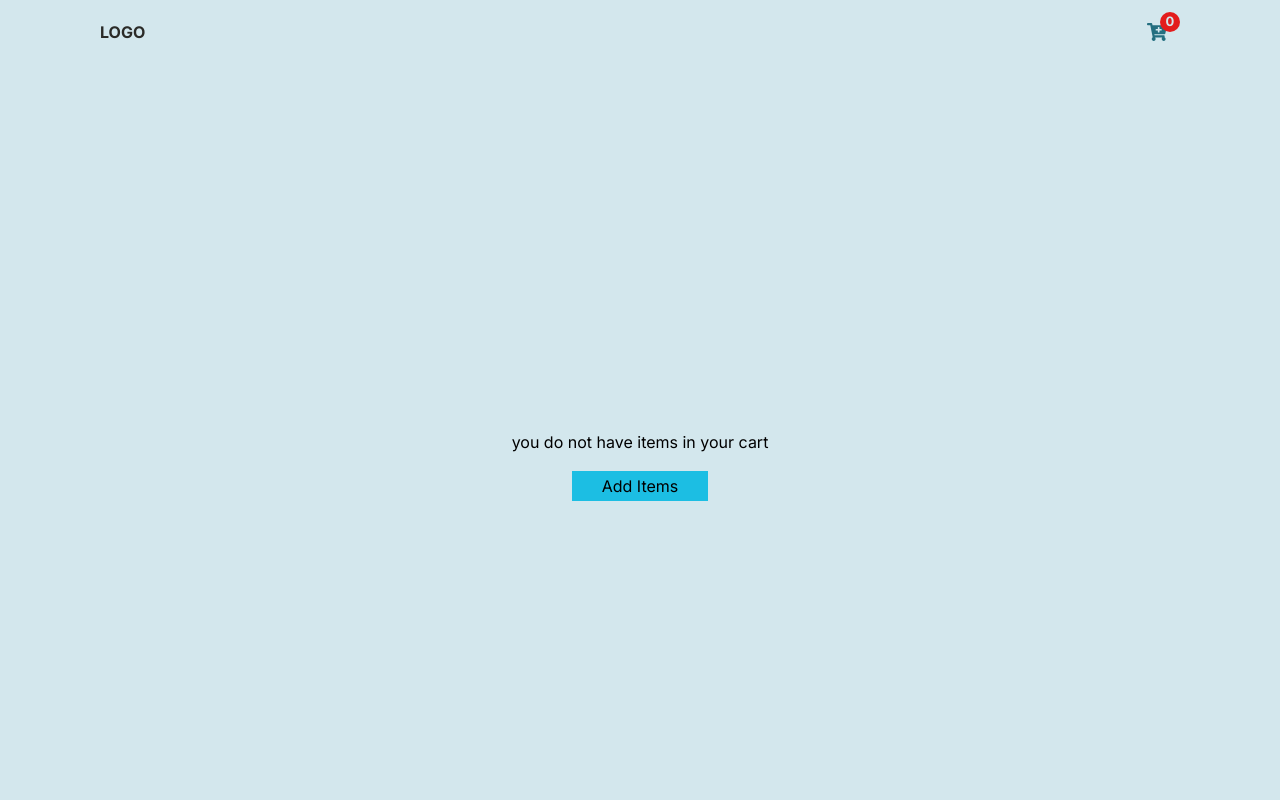
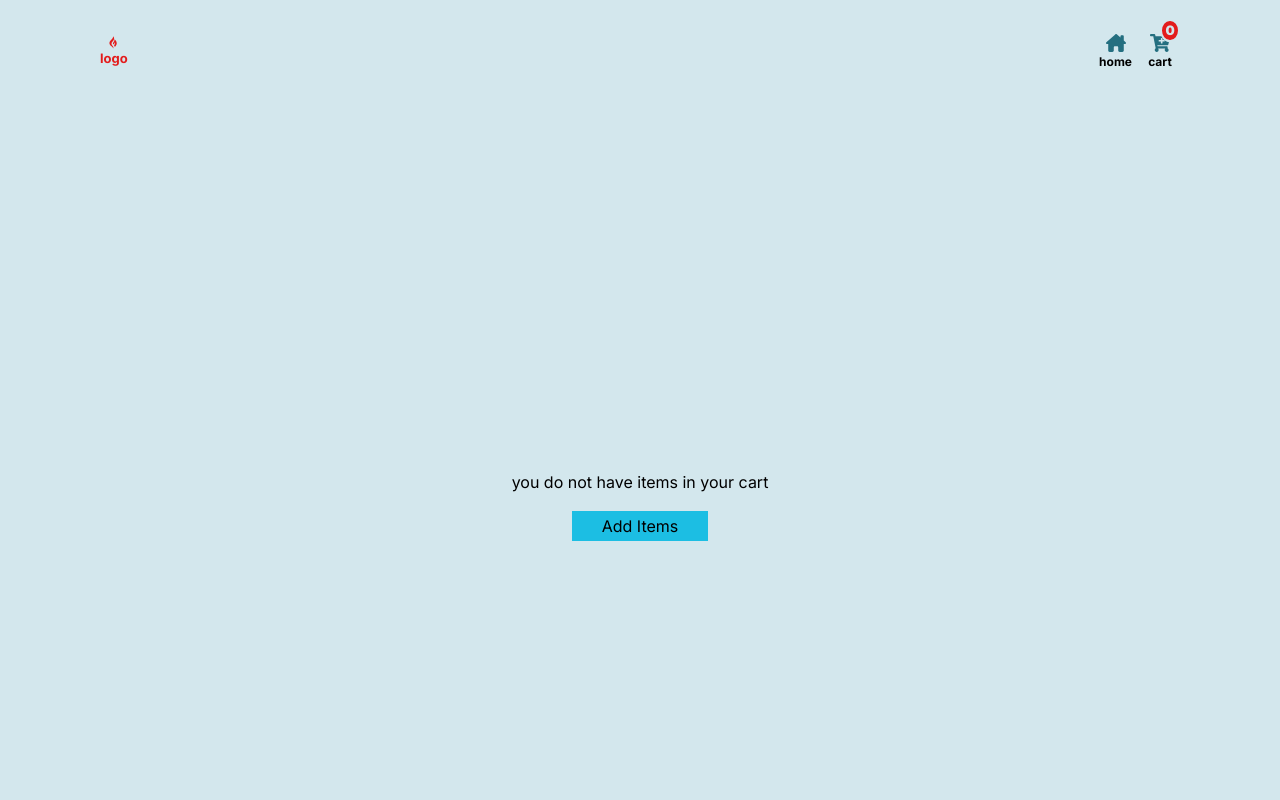
Before and after one commit to Malwande-Dzanibe/ecommerce-demo-v2, a Next.js app: page /cart in a window 1280 px wide. Shown: the top 800 px of the page. Built offline with nearby package versions, Linux system fonts and the light colour scheme.

Commit message:
2024-05-12

```diff
--- a/app/cart/page.tsx
+++ b/app/cart/page.tsx
@@ -3,6 +3,7 @@ import React, {useContext, useEffect, useState} from 'react'
 import  context from '@/store/ContextComponent'
 import Image from 'next/image'
 import Link from 'next/link'
+import {FaPlusCircle, FaMinusCircle, FaTimesCircle} from "react-icons/fa"
 
 const page = () => {
 
@@ -59,9 +60,9 @@ useEffect(()=>{
                           <p className='in-cart-q'>Quantity : {item.quantity}</p>
                         </div>
                         <div>
-                          <button className={`qqb`} onClick={()=>usingContext.toggleQuantityCart("dec", item)}>-</button>
-                          <button className='qqb' onClick={()=>usingContext.toggleQuantityCart("inc", item)}>+</button>
-                          <button className='qqb-remove' onClick={()=>usingContext.onRemove(item)}>x</button>
+                          <button className={`qqb`} onClick={()=>usingContext.toggleQuantityCart("dec", item)}><FaMinusCircle className='in-cart-btn'/></button>
+                          <button className='qqb' onClick={()=>usingContext.toggleQuantityCart("inc", item)}><FaPlusCircle className='in-cart-btn'/></button>
+                          <button className='qqb-remove' onClick={()=>usingContext.onRemove(item)}><FaTimesCircle className='in-cart-btn'/></button>
                         </div>
                       </div>
                     </div>
--- a/app/globals.css
+++ b/app/globals.css
@@ -7,7 +7,7 @@ body{
 }
 
 nav{
-  height: 8vh;
+  min-height: 13vh;
   width: 100%;
 
   display: flex;
@@ -18,7 +18,12 @@ nav{
 
 .logo{
   font-weight: bolder;
-  color: #2b2b28;
+  color: rgb(227, 28, 28);
+  display: flex;
+  justify-content: center;
+  flex-direction: column;
+  align-items: center;
+  font-size: 13px;
 }
 
 .links{
@@ -29,6 +34,7 @@ nav{
 .links-wrapper{
   display: flex;
   align-items: center;
+  font-weight: bold;
 }
 
 .spinner{
@@ -41,6 +47,7 @@ nav{
 .linkss2{
   color: rgb(36, 111, 128);
   font-size: 20px;
+  margin-left: 3px;
 }
 
 .linkss{
@@ -54,12 +61,13 @@ nav{
   font-size: 13px;
   align-items: center;
   justify-content: center;
-  margin-top: -20px;
-  margin-left: -10px;
+  margin-top: -43px;
+  margin-left: -13px;
+  border: 2px rgb(211, 231, 237) solid;
 }
 
 .in-cart-q{
-  font-size: 12px;
+  font-size: 11px;
   font-weight: bold;
 }
 
@@ -175,13 +183,13 @@ svg{
   color: rgb(164, 161, 161);
 }
 
-.quantity{
-  margin-right: 10px;
-}
-
 .quantity-wrapper{
   display: flex;
   margin-bottom: 20px;
+}
+
+.quantity{
+  margin-right: 2px;
 }
 
 .quantity-wrapper2{
@@ -190,10 +198,11 @@ svg{
 }
 
 .qb{
-  border: solid transparent 1px;
-  padding: 0px 20px;
+  border: rgb(28, 190, 227) solid 1px ;
+  padding: 5px 20px;
   margin: 0px  3px;
-  background-color:  rgb(28, 190, 227);
+  background-color: rgb(211, 231, 237);
+  color:rgb(28, 190, 227);
 }
 
 .detail{
@@ -217,18 +226,26 @@ svg{
  display: none;
 }
 
-.qqb{
-  border: solid transparent 1px;
-  padding: 0px 8px;
-  margin: 0px  3px;
-  background-color:  rgb(28, 190, 227);
+.in-cart-btn{
+  font-size: 12px;
 }
 
+.qqb{
+  border: rgb(28, 190, 227) solid 1px ;
+  padding: 5px 8px;
+  margin: 0px  2px;
+  color: rgb(28, 190, 227);
+  background-color: rgb(211, 231, 237);
+}
+
+
+
 .qqb-remove{
-  border: solid transparent 1px;
-  padding: 0px 8px;
-  margin: 0px  3px;
-  background-color:  rgb(227, 28, 28);
+  border: rgb(227, 28, 28) solid 1px ;
+  padding: 5px 8px;
+  background-color: rgb(211, 231, 237);
+  margin: 0px  2px;
+  color:  rgb(227, 28, 28);
 }
 
 .hey{
@@ -236,14 +253,18 @@ svg{
 }
 
 .fa1{
-  padding: 0px 20px;
-  background-color: rgb(28, 190, 227);
+  padding: 5px 20px;
+  background-color: rgb(211, 231, 237);
   margin-right: 5px;
+  color:rgb(28, 190, 227) ;
+  border: rgb(28, 190, 227) solid 1px ;
 }
 
 .fa2{
-  padding: 0px 20px;
-  background-color: rgb(28, 190, 227);
+  padding: 5px 20px;
+  background-color: rgb(211, 231, 237);
+  border: rgb(28, 190, 227) solid 1px ;
+  color:rgb(28, 190, 227);
 }
 
 .btn{
@@ -260,6 +281,23 @@ svg{
   margin: 5px;
 }
 
+.cart-w{
+  display: flex;
+  justify-content: center;
+  flex-direction: column;
+  align-items: center;
+  margin-left: 15px;
+  font-size: 12px;
+}
+
+.cart-w2{
+  display: flex;
+  justify-content: center;
+  flex-direction: column;
+  align-items: center;
+  font-size: 12px;
+}
+
 .change-images{
   display: flex;
   margin-top: 10px;
@@ -270,22 +308,28 @@ svg{
 }
 
 .add-to-cart{
-  border: solid black 1px;
   padding: 0px 20px;
   margin-right: 5px;
   transition: all .1s linear;
+  background-color: rgb(211, 231, 237);
+  color:rgb(28, 190, 227);
+  border: rgb(28, 190, 227) solid 1px ;
+  font-weight: bold;
 }
 
 .add-to-cart:hover{
-  background-color:  rgb(28, 190, 227);
+  transform: scale(1.1);
 }
 
 .buy-now{
-  border: solid transparent 1px;
+  border: rgb(28, 190, 227) solid 1px ;
   padding: 0px 20px;
-  background-color:  rgb(28, 190, 227);
+  background-color:rgb(28, 190, 227) ;
   transition: all .1s linear;
+  color:rgb(211, 231, 237);
+  font-weight: bold;
 }
+
 
 .buy-now:hover{
 transform: scale(1.1);
--- a/components/NavBar.tsx
+++ b/components/NavBar.tsx
@@ -3,7 +3,8 @@
 import Link from 'next/link'
 import React, {useContext, useEffect, useState} from 'react'
 import context  from '@/store/ContextComponent'
-import {FaCartPlus} from "react-icons/fa"
+import {FaCartPlus, FaGripfire} from "react-icons/fa"
+import {FaHouseChimney} from "react-icons/fa6"
 
 const NavBar = () => {
 
@@ -20,12 +21,18 @@ useEffect(()=>{
         <nav>
             <div className='logo-wrapper'>
                 <Link className='logo' href={"/"}>
-                    LOGO
+                   <FaGripfire/>
+                   <p>logo</p>
                 </Link>
             </div>
             <div className='links-wrapper'>
-                <Link href={"/cart"}>
+                <Link href={"/"} className='cart-w2'>
+                <FaHouseChimney className='linkss2'/>
+                <p>home</p>
+                </Link>
+                <Link href={"/cart"} className='cart-w'>
                 <FaCartPlus className='linkss2'/>
+                <p>cart</p>
                 </Link>
                 <Link className='linkss' href={"/cart"}>
                     {usingContext.totalQuantity}
--- a/components/SingleProduct.tsx
+++ b/components/SingleProduct.tsx
@@ -3,7 +3,7 @@
 import React, { useContext, useState } from 'react'
 import Image from 'next/image'
 import context from '@/store/ContextComponent'
-import {FaChevronLeft, FaChevronRight} from "react-icons/fa"
+import {FaArrowAltCircleLeft, FaArrowAltCircleRight, FaPlusCircle, FaMinusCircle} from "react-icons/fa"
 
 type Props = {
     product : Product
@@ -34,8 +34,8 @@ const prevImage = ()=>{
       <div className='left'>
         <Image src={product.image[index]} alt={product.name} width={400} height={400}/>
         <div className='change-images'>
-        <button className='fa1' onClick={()=>prevImage()}><FaChevronLeft /></button>
-         <button  className='fa2' onClick={()=>nextImage()}><FaChevronRight /></button>
+        <button className='fa1' onClick={()=>prevImage()}><FaArrowAltCircleLeft/></button>
+         <button  className='fa2' onClick={()=>nextImage()}><FaArrowAltCircleRight/></button>
           {
             product.image.map((item, imageIndex)=>{
               return(
@@ -60,8 +60,8 @@ const prevImage = ()=>{
               Quantity : {usingContext.quantity}
             </div>
             <div>
-              <button className={`qb`} onClick={()=>usingContext.decQuantity()}>-</button>
-              <button className='qb' onClick={()=>usingContext.incQuantity()}>+</button>
+              <button className={`qb`} onClick={()=>usingContext.decQuantity()}><FaMinusCircle/></button>
+              <button className='qb' onClick={()=>usingContext.incQuantity()}><FaPlusCircle/></button>
             </div>
           </div>
           <div className='buy-buttons-wrapper'>
```
